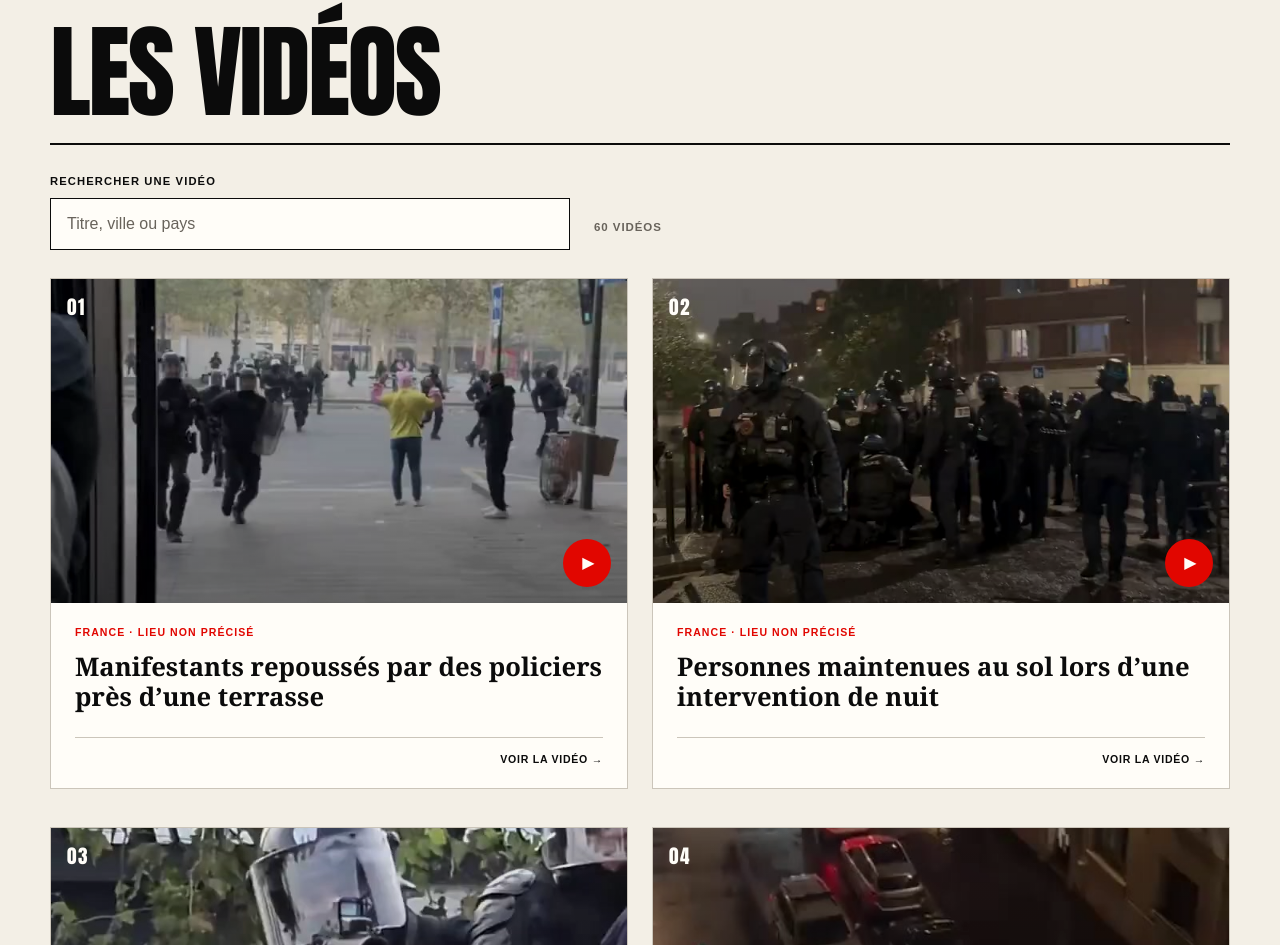
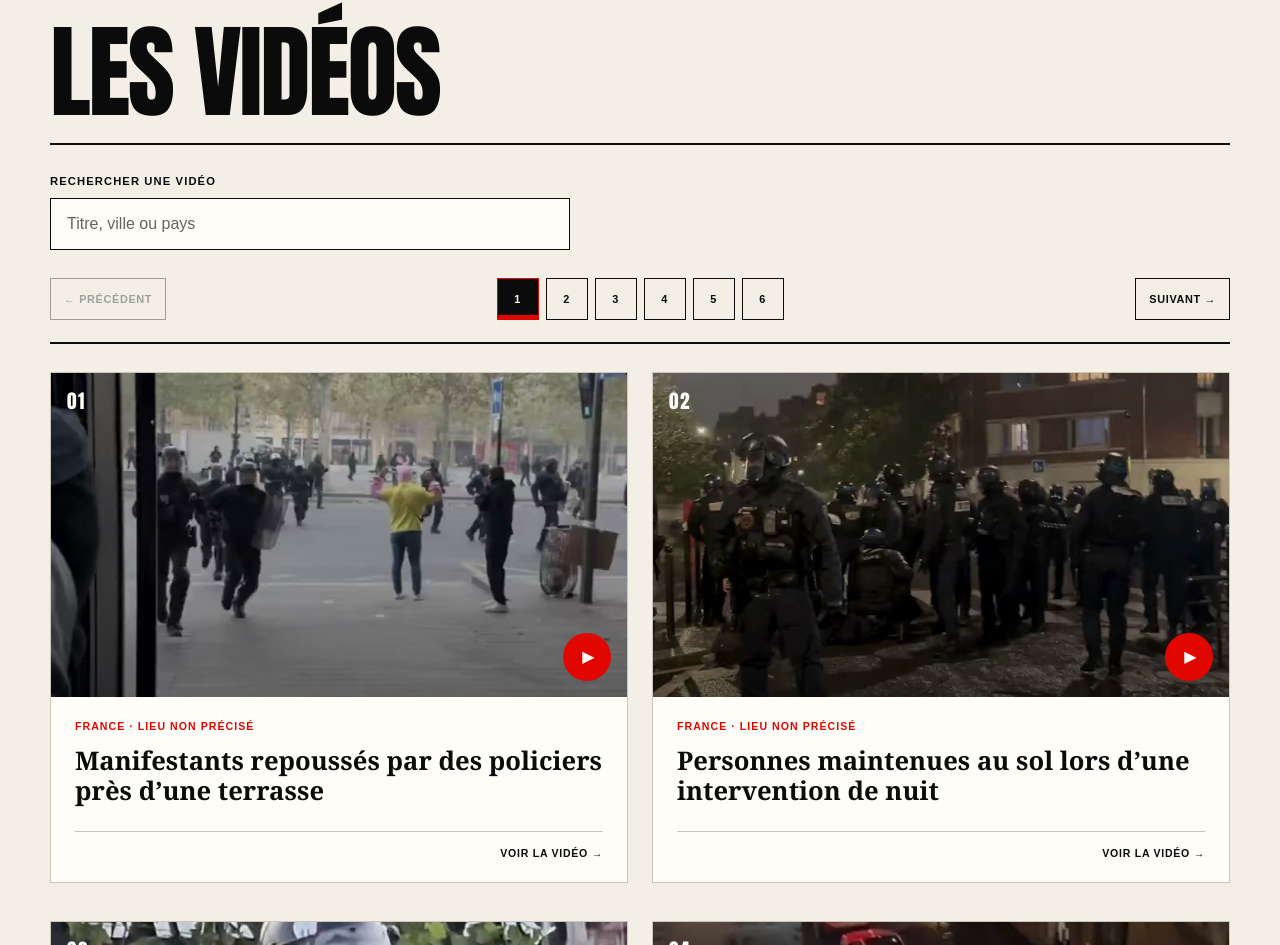
Before and after one commit to IceliosPY/BalanceTonFlic, an Angular app: page / in a window 1280 px wide. Shown: the part 849-1794 px from the top of the page. Built offline with nearby package versions, Linux system fonts and the light colour scheme.

Commit message:
Show pagination above video grid

```diff
--- a/src/app/components/observatory/observatory.component.html
+++ b/src/app/components/observatory/observatory.component.html
@@ -20,12 +20,29 @@
         [value]="search()"
         (input)="updateSearch($event)"
       >
-      <p aria-live="polite">{{ filteredIncidents().length }} vidéo@if (filteredIncidents().length !== 1) {s}</p>
     </div>
 
     @if (filteredIncidents().length === 0) {
       <p class="empty-state">Aucune vidéo ne correspond à cette recherche.</p>
     } @else {
+      @if (totalPages() > 1) {
+        <nav class="pagination pagination-top" aria-label="Pagination supérieure des vidéos">
+          <button type="button" (click)="goToPage(currentPage() - 1)" [disabled]="currentPage() === 1">← Précédent</button>
+          <div class="pagination-pages">
+            @for (page of pages(); track page) {
+              <button
+                type="button"
+                (click)="goToPage(page)"
+                [class.is-current]="page === currentPage()"
+                [attr.aria-current]="page === currentPage() ? 'page' : null"
+                [attr.aria-label]="'Page ' + page"
+              >{{ page }}</button>
+            }
+          </div>
+          <button type="button" (click)="goToPage(currentPage() + 1)" [disabled]="currentPage() === totalPages()">Suivant →</button>
+        </nav>
+      }
+
       <div class="incident-grid">
       @for (incident of visibleIncidents(); track incident.id; let index = $index) {
         <article class="incident-card" tabindex="0" role="button" [attr.aria-label]="'Voir la vidéo : ' + incident.title" (click)="openIncident(incident)" (keydown.enter)="openIncident(incident)" (keydown.space)="$event.preventDefault(); openIncident(incident)">
@@ -44,7 +61,7 @@
       </div>
 
       @if (totalPages() > 1) {
-        <nav class="pagination" aria-label="Pagination des vidéos">
+        <nav class="pagination" aria-label="Pagination inférieure des vidéos">
           <button type="button" (click)="goToPage(currentPage() - 1)" [disabled]="currentPage() === 1">← Précédent</button>
           <div class="pagination-pages">
             @for (page of pages(); track page) {
--- a/src/styles.css
+++ b/src/styles.css
@@ -79,11 +79,10 @@ button, input, select { font: inherit; }
 .observatory { padding-block: 100px 120px; }
 .archive-heading { padding-bottom: 28px; border-bottom: 2px solid var(--black); }
 .archive-heading h2 { font-size: clamp(4rem, 8vw, 7.5rem); line-height: .82; }
-.archive-controls { display: grid; grid-template-columns: minmax(0, 520px) auto; align-items: end; gap: 8px 24px; padding-top: 28px; }
+.archive-controls { display: grid; grid-template-columns: minmax(0, 520px); gap: 8px; padding-top: 28px; }
 .archive-controls label { grid-column: 1; font-size: .7rem; font-weight: 900; text-transform: uppercase; letter-spacing: .1em; }
 .archive-controls input { grid-column: 1; min-width: 0; height: 52px; padding: 0 16px; border: 1px solid var(--black); border-radius: 0; background: var(--white); color: var(--black); }
 .archive-controls input::placeholder { color: var(--muted); }
-.archive-controls p { grid-column: 2; grid-row: 2; margin: 0 0 14px; color: var(--muted); font-size: .72rem; font-weight: 800; text-transform: uppercase; letter-spacing: .08em; }
 .incident-grid { display: grid; grid-template-columns: repeat(2, minmax(0, 1fr)); gap: 38px 24px; padding-top: 28px; }
 .incident-card { min-width: 0; background: var(--white); border: 1px solid var(--line); cursor: pointer; transition: transform .18s ease, box-shadow .18s ease; }
 .incident-card:hover { transform: translateY(-4px); box-shadow: 7px 7px 0 var(--red); }
@@ -108,6 +107,8 @@ button, input, select { font: inherit; }
 .pagination button:disabled { opacity: .35; cursor: not-allowed; }
 .pagination-pages { display: flex; flex-wrap: wrap; justify-content: center; gap: 7px; }
 .pagination-pages button { min-width: 42px; padding-inline: 8px; }
+.pagination-top { margin-top: 28px; padding: 0 0 22px; border-top: 0; border-bottom: 2px solid var(--black); }
+.pagination-top + .incident-grid { padding-top: 28px; }
 
 .site-footer { display: flex; justify-content: space-between; align-items: center; gap: 35px; padding: 20px max(24px, calc((100vw - var(--max)) / 2)); background: var(--black); color: #aaa59d; font-size: .76rem; }
 .site-footer p { margin: 0; }
@@ -142,7 +143,6 @@ button, input, select { font: inherit; }
   .observatory { padding-block: 76px 82px; }
   .archive-heading h2 { font-size: clamp(4rem, 19vw, 6rem); }
   .archive-controls { grid-template-columns: 1fr; }
-  .archive-controls p { grid-column: 1; grid-row: auto; margin: 4px 0 0; }
   .incident-grid { grid-template-columns: 1fr; gap: 24px; }
   .pagination { grid-template-columns: 1fr 1fr; gap: 14px 10px; }
   .pagination-pages { grid-column: 1 / -1; grid-row: 1; }
```
